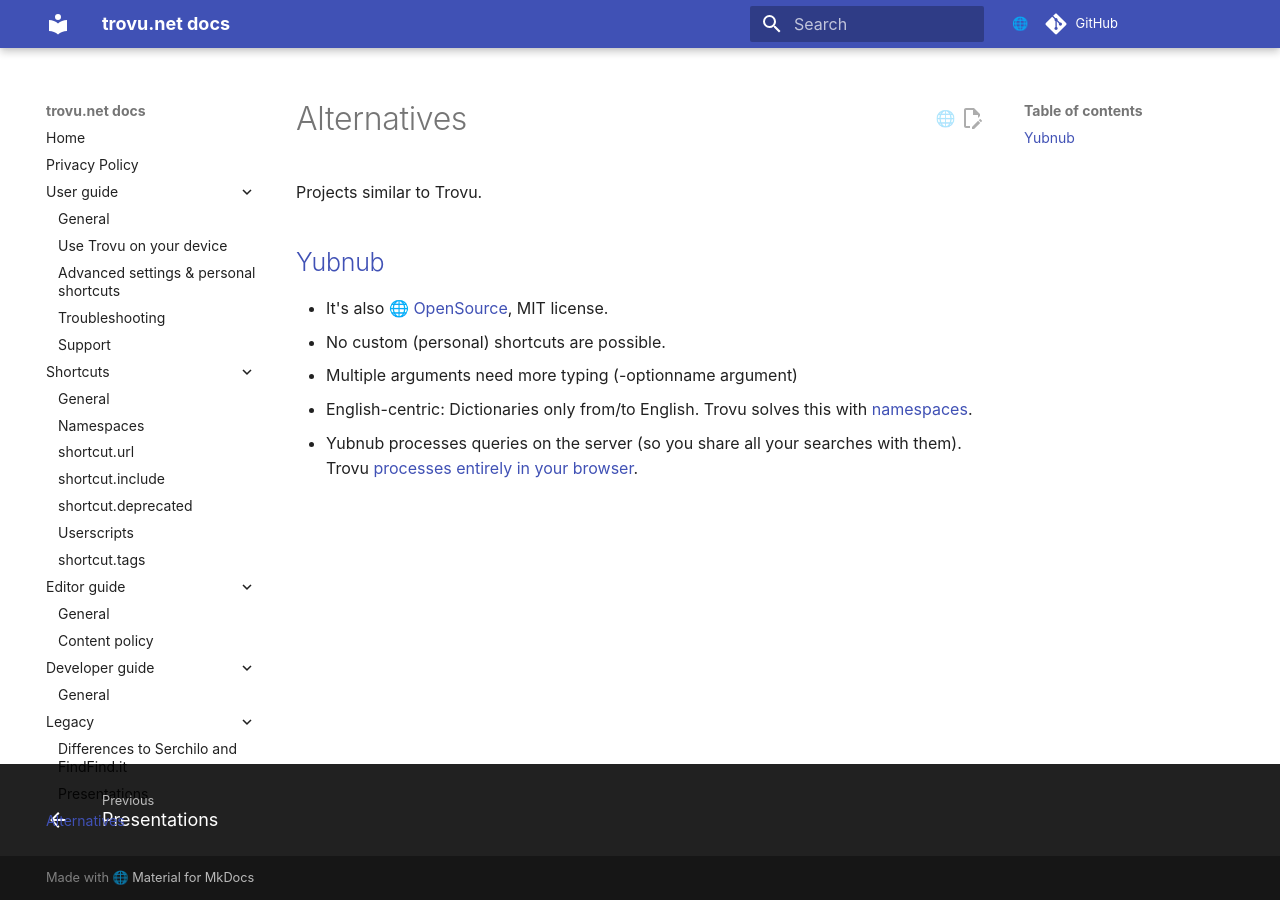
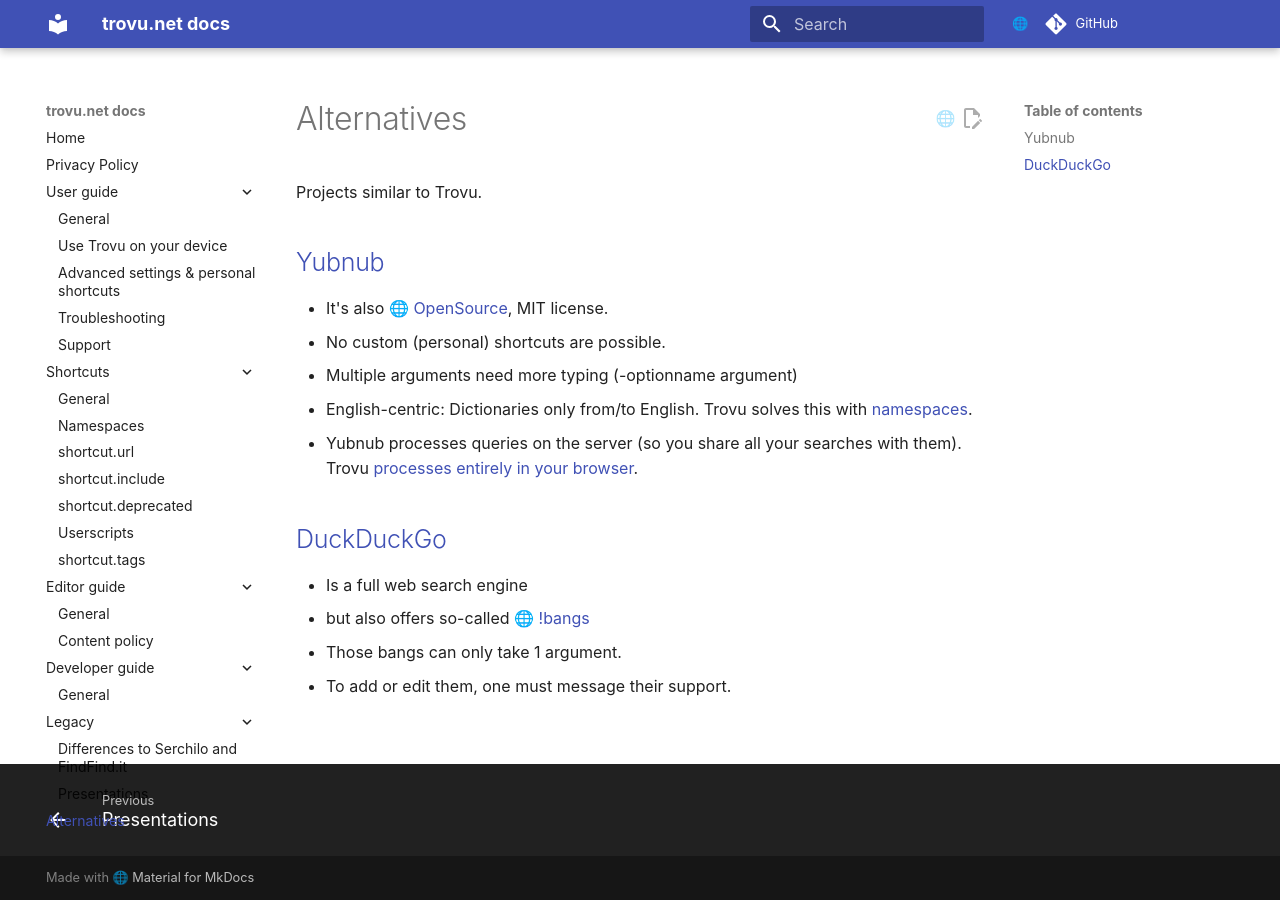
Before and after one commit to trovu/trovu, an MkDocs documentation site: the page built from docs/alternatives.md, in a window 1280 px wide. Built offline with MkDocs 1.6.1 and Material for MkDocs 9.7.7, drawn with Linux system fonts in a browser that asks for light colours; comment, search, counter and statistics services are not loaded.

Commit message:
Add DuckDuckGo.

```diff
--- a/docs/alternatives.md
+++ b/docs/alternatives.md
@@ -9,3 +9,10 @@
 - Multiple arguments need more typing (-optionname argument)
 - English-centric: Dictionaries only from/to English. Trovu solves this with [namespaces](shortcuts/namespaces.md).
 - Yubnub processes queries on the server (so you share all your searches with them). Trovu [processes entirely in your browser](privacy.md).
+
+## [DuckDuckGo](https://duckduckgo.com/)
+
+- Is a full web search engine
+- but also offers so-called [!bangs](https://duckduckgo.com/bangs)
+- Those bangs can only take 1 argument.
+- To add or edit them, one must message their support.
```
